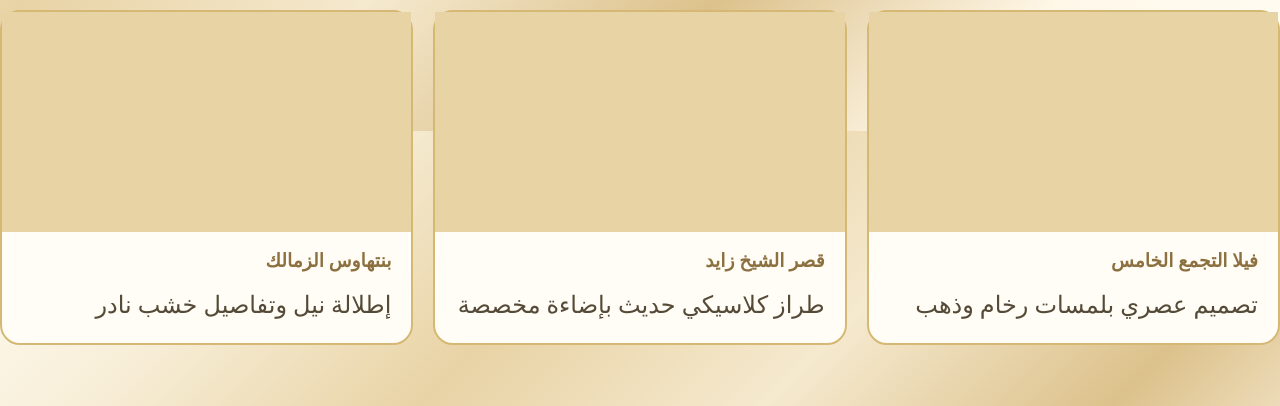
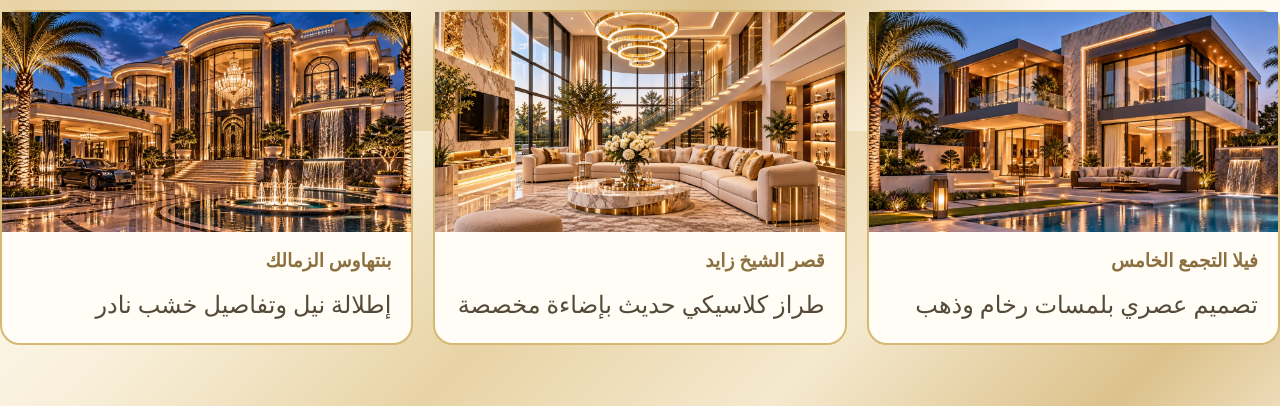
Before and after one commit to Marawan1122/raqi, a plain HTML site: page index.html in a window 1280 px wide. Shown: the part 669-1075 px from the top of the page. Drawn offline with Linux system fonts and the light colour scheme.

Commit message:
Update index.html

```diff
--- a/index.html
+++ b/index.html
@@ -5,6 +5,17 @@
     <meta name="viewport" content="width=device-width, initial-scale=1.0">
     <title>راقي للتصميم الداخلي</title>
     <style>
+        .cards .card:nth-child(1) .card-image {
+    background-image: url("WhatsApp%20Image%202026-11-25%20at%205.25.06%20PM.jpeg");
+}
+
+.cards .card:nth-child(2) .card-image {
+    background-image: url("WhatsApp%20Image%202026-11-25%20at%205.25.06%20PM2.jpeg");
+}
+
+.cards .card:nth-child(3) .card-image {
+    background-image: url("WhatsApp%20Image%202026-11-25%20at%205.28.09%20PM3.jpeg");
+}
      main{
       color:#554A38;
      }
@@ -82,6 +93,9 @@
      .card-image{
       background: #E8D3A5;
       height:220px;
+      background-size: cover;
+      background-position: center;
+      background-repeat: no-repeat;
      }
      blockquote{
       color:#554A38;
```
